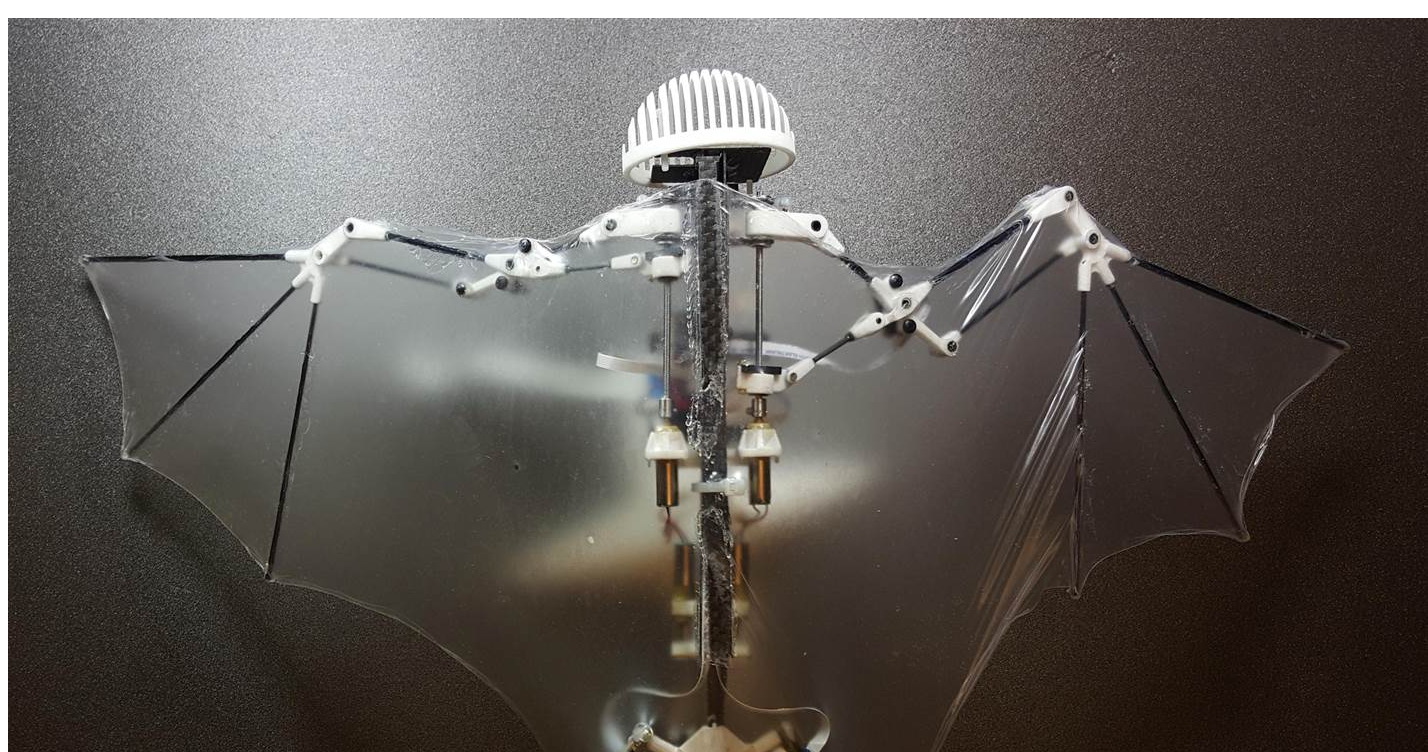
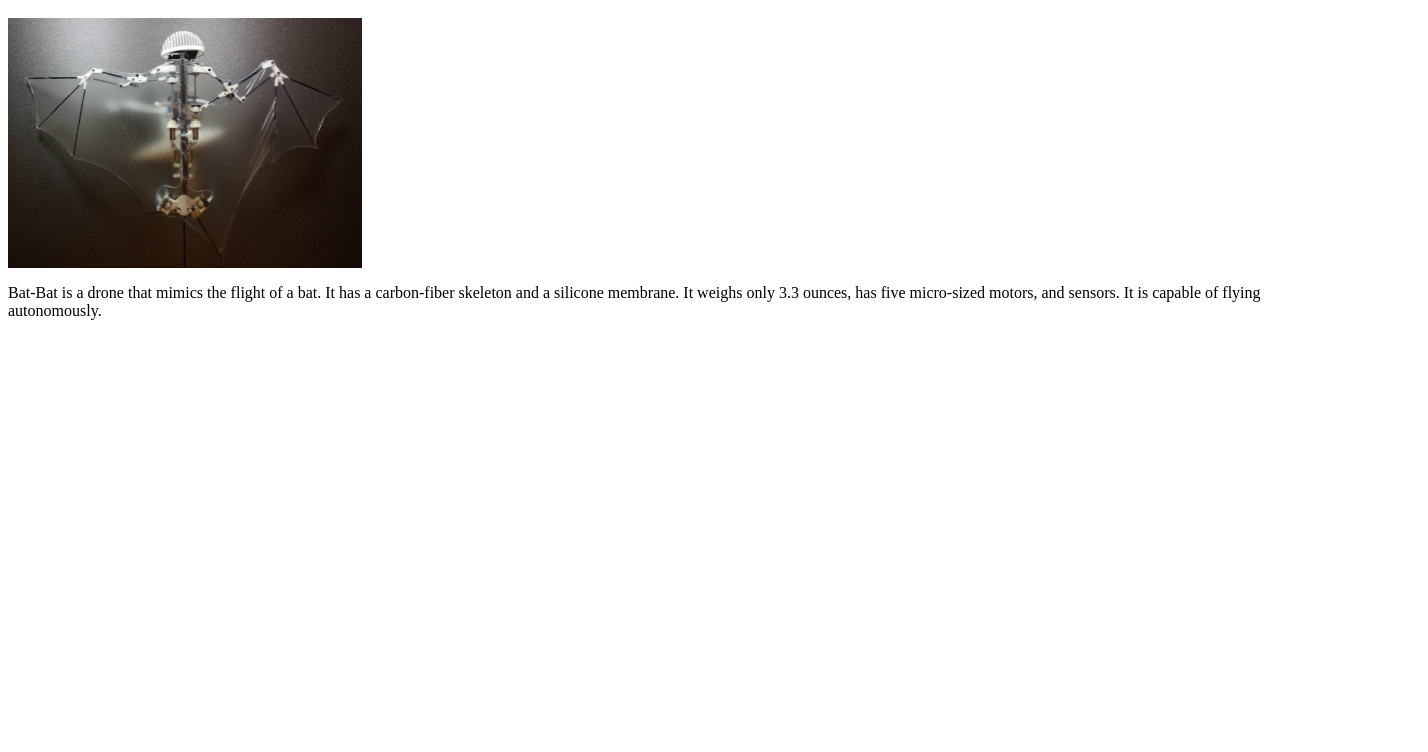
Before and after one commit to jalenadavis/Bat-Bot, a plain HTML site: page index.html in a window 1280 px wide. Shown: the part 48-800 px from the top of the page, 1428 px wide, since content can reach past the window. Drawn offline with Linux system fonts and the light colour scheme.

Commit message:
Update index.html

```diff
--- a/index.html
+++ b/index.html
@@ -8,11 +8,14 @@
 <h1>Bat-Bot</h1>
 </div>
 <div class="box b">
-<img src="Bat-Bot 1.jpg">
+<img src="Bat-Bot 1.jpg" style="width:28%; height 20%;">
 </div>
 <div class="box c">
 <p>Bat-Bat is a drone that mimics the flight of a bat. It has a carbon-fiber skeleton and a silicone membrane. It weighs only 3.3 ounces, has five micro-sized motors, and sensors. It is capable of flying autonomously.
 </div>
+<div class="box d">
+
+</div>
 </div>
 </body>
 </html>
```
